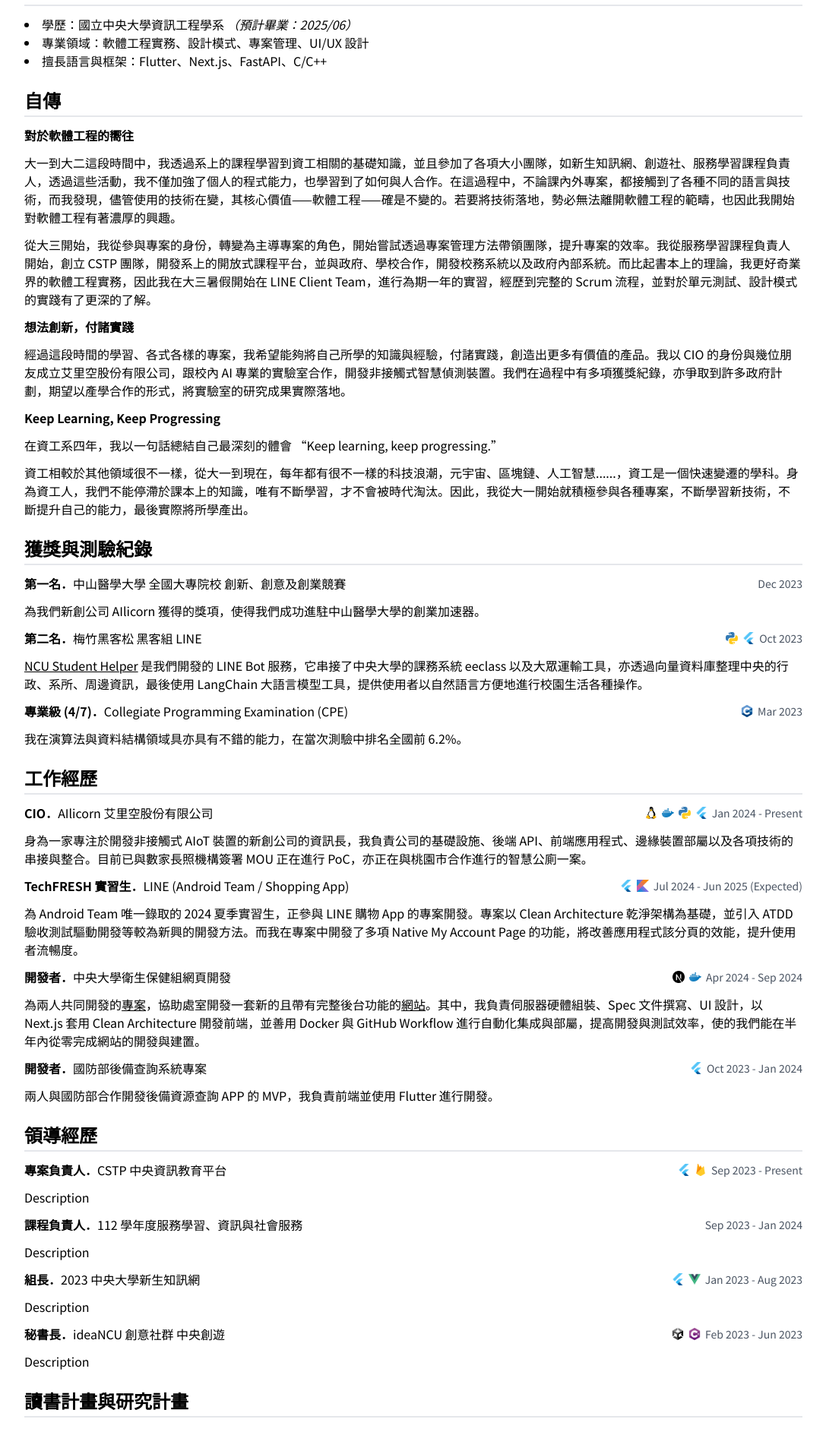
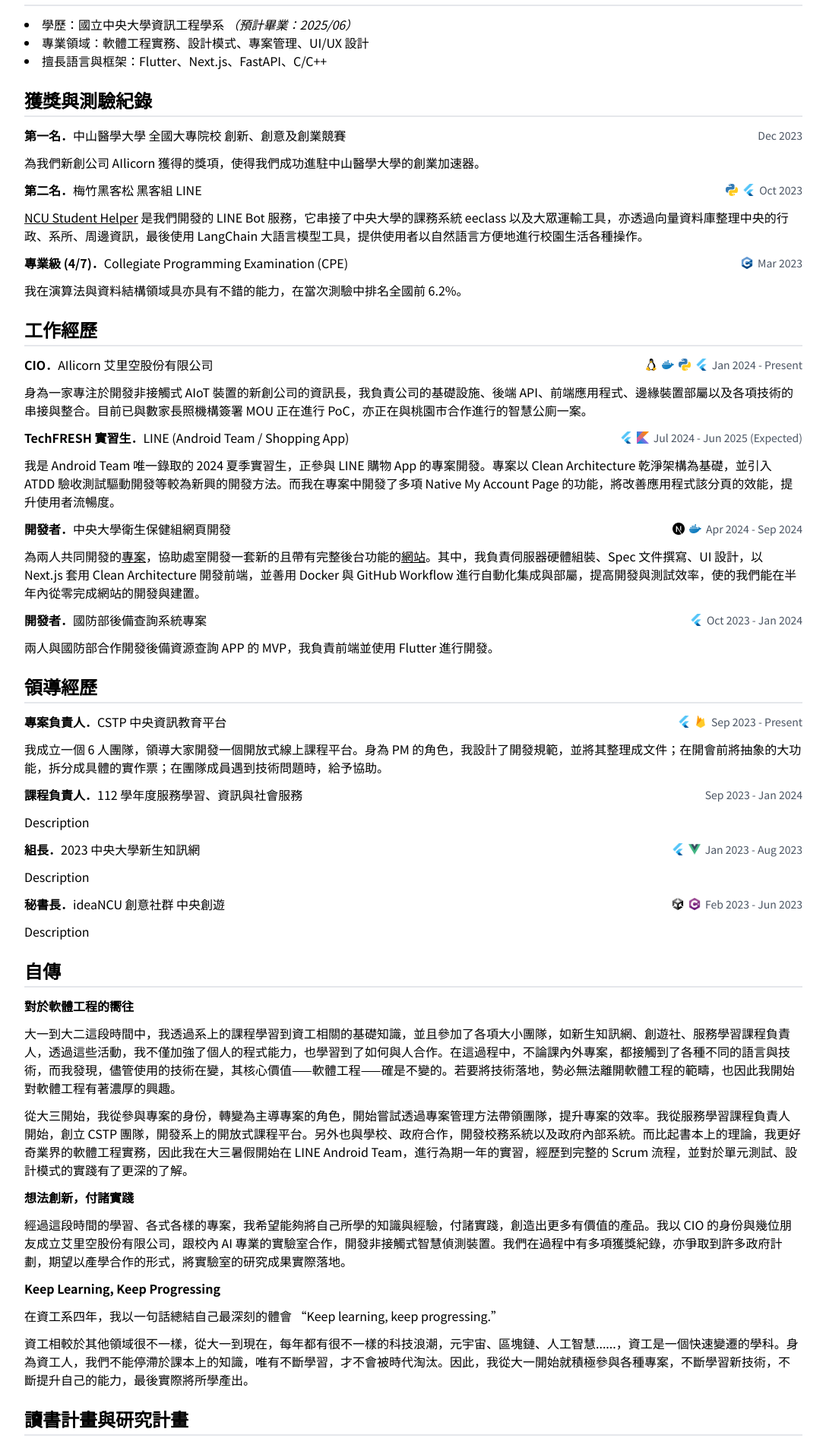
Before and after one commit to an920107/resume-next, a Next.js app: page / in a window 1280 px wide. Shown: the part 2066-3980 px from the top of the page at 76% size, without its empty margins (96-1183 px from the left). Built offline with nearby package versions, Linux system fonts and the light colour scheme.

Commit message:
feat: change order

```diff
--- a/src/app/page.tsx
+++ b/src/app/page.tsx
@@ -24,44 +24,6 @@
           <li>專業領域：軟體工程實務、設計模式、專案管理、UI/UX 設計</li>
           <li>擅長語言與框架：Flutter、Next.js、FastAPI、C/C++</li>
         </ul>
-      </section>
-
-      <section>
-        <h3>自傳</h3>
-        <p>
-          <b>對於軟體工程的嚮往</b>
-        </p>
-        <p>
-          <>大一到大二這段時間中，我透過系上的課程學習到資工相關的基礎知識，並且參加了各項大小團隊，如新生知訊網、</>
-          <>創遊社、服務學習課程負責人，透過這些活動，我不僅加強了個人的程式能力，也學習到了如何與人合作。在這過程中，</>
-          <>不論課內外專案，都接觸到了各種不同的語言與技術，而我發現，儘管使用的技術在變，其核心價值——軟體工程——</>
-          <>確是不變的。若要將技術落地，勢必無法離開軟體工程的範疇，也因此我開始對軟體工程有著濃厚的興趣。</>
-        </p>
-        <p>
-          <>從大三開始，我從參與專案的身份，轉變為主導專案的角色，開始嘗試透過專案管理方法帶領團隊，提升專案的效率。</>
-          <>我從服務學習課程負責人開始，創立 CSTP 團隊，開發系上的開放式課程平台，並與政府、學校合作，開發校務系統</>
-          <>以及政府內部系統。而比起書本上的理論，我更好奇業界的軟體工程實務，因此我在大三暑假開始在 LINE Client Team，</>
-          <>進行為期一年的實習，經歷到完整的 Scrum 流程，並對於單元測試、設計模式的實踐有了更深的了解。</>
-        </p>
-        <p>
-          <b>想法創新，付諸實踐</b>
-        </p>
-        <p>
-          <>經過這段時間的學習、各式各樣的專案，我希望能夠將自己所學的知識與經驗，付諸實踐，創造出更多有價值的產品。</>
-          <>我以 CIO 的身份與幾位朋友成立艾里空股份有限公司，跟校內 AI 專業的實驗室合作，開發非接觸式智慧偵測裝置。</>
-          <>我們在過程中有多項獲獎紀錄，亦爭取到許多政府計劃，期望以產學合作的形式，將實驗室的研究成果實際落地。</>
-        </p>
-        <p>
-          <b>Keep Learning, Keep Progressing</b>
-        </p>
-        <p>
-          <>在資工系四年，我以一句話總結自己最深刻的體會 &ldquo;Keep learning, keep progressing.&rdquo;</>
-        </p>
-        <p>
-          <>資工相較於其他領域很不一樣，從大一到現在，每年都有很不一樣的科技浪潮，元宇宙、區塊鏈、人工智慧......，</>
-          <>資工是一個快速變遷的學科。身為資工人，我們不能停滯於課本上的知識，唯有不斷學習，才不會被時代淘汰。</>
-          <>因此，我從大一開始就積極參與各種專案，不斷學習新技術，不斷提升自己的能力，最後實際將所學產出。</>
-        </p>
       </section>
 
       <section>
@@ -121,7 +83,7 @@
           icons={[Icons.flutter, Icons.kotlin]}
         >
           <p>
-            <>為 Android Team 唯一錄取的 2024 夏季實習生，正參與 LINE 購物 App 的專案開發。專案以 Clean Architecture </>
+            <>我是 Android Team 唯一錄取的 2024 夏季實習生，正參與 LINE 購物 App 的專案開發。專案以 Clean Architecture </>
             <>乾淨架構為基礎，並引入 ATDD 驗收測試驅動開發等較為新興的開發方法。而我在專案中開發了多項 Native My Account Page </>
             <>的功能，將改善應用程式該分頁的效能，提升使用者流暢度。</>
           </p>
@@ -162,7 +124,10 @@
           dateString="Sep 2023 - Present"
           icons={[Icons.flutter, Icons.firebase]}
         >
-          <p>Description</p>
+          <p>
+            <>我成立一個 6 人團隊，領導大家開發一個開放式線上課程平台。身為 PM 的角色，我設計了開發規範，並將其整理成文件；</>
+            <>在開會前將抽象的大功能，拆分成具體的實作票；在團隊成員遇到技術問題時，給予協助。</>
+          </p>
         </ExperienceParagraph>
 
         <ExperienceParagraph
@@ -192,7 +157,47 @@
         </ExperienceParagraph>
       </section>
 
-      <h3>讀書計畫與研究計畫</h3>
+      <section>
+        <h3>自傳</h3>
+        <p>
+          <b>對於軟體工程的嚮往</b>
+        </p>
+        <p>
+          <>大一到大二這段時間中，我透過系上的課程學習到資工相關的基礎知識，並且參加了各項大小團隊，如新生知訊網、</>
+          <>創遊社、服務學習課程負責人，透過這些活動，我不僅加強了個人的程式能力，也學習到了如何與人合作。在這過程中，</>
+          <>不論課內外專案，都接觸到了各種不同的語言與技術，而我發現，儘管使用的技術在變，其核心價值——軟體工程——</>
+          <>確是不變的。若要將技術落地，勢必無法離開軟體工程的範疇，也因此我開始對軟體工程有著濃厚的興趣。</>
+        </p>
+        <p>
+          <>從大三開始，我從參與專案的身份，轉變為主導專案的角色，開始嘗試透過專案管理方法帶領團隊，提升專案的效率。</>
+          <>我從服務學習課程負責人開始，創立 CSTP 團隊，開發系上的開放式課程平台。另外也與學校、政府合作，開發校務系統</>
+          <>以及政府內部系統。而比起書本上的理論，我更好奇業界的軟體工程實務，因此我在大三暑假開始在 LINE Android Team，</>
+          <>進行為期一年的實習，經歷到完整的 Scrum 流程，並對於單元測試、設計模式的實踐有了更深的了解。</>
+        </p>
+        <p>
+          <b>想法創新，付諸實踐</b>
+        </p>
+        <p>
+          <>經過這段時間的學習、各式各樣的專案，我希望能夠將自己所學的知識與經驗，付諸實踐，創造出更多有價值的產品。</>
+          <>我以 CIO 的身份與幾位朋友成立艾里空股份有限公司，跟校內 AI 專業的實驗室合作，開發非接觸式智慧偵測裝置。</>
+          <>我們在過程中有多項獲獎紀錄，亦爭取到許多政府計劃，期望以產學合作的形式，將實驗室的研究成果實際落地。</>
+        </p>
+        <p>
+          <b>Keep Learning, Keep Progressing</b>
+        </p>
+        <p>
+          <>在資工系四年，我以一句話總結自己最深刻的體會 &ldquo;Keep learning, keep progressing.&rdquo;</>
+        </p>
+        <p>
+          <>資工相較於其他領域很不一樣，從大一到現在，每年都有很不一樣的科技浪潮，元宇宙、區塊鏈、人工智慧......，</>
+          <>資工是一個快速變遷的學科。身為資工人，我們不能停滯於課本上的知識，唯有不斷學習，才不會被時代淘汰。</>
+          <>因此，我從大一開始就積極參與各種專案，不斷學習新技術，不斷提升自己的能力，最後實際將所學產出。</>
+        </p>
+      </section>
+
+      <section>
+        <h3>讀書計畫與研究計畫</h3>
+      </section>
 
       <h2 className="mt-10">附. 經歷審查證明</h2>
 
```
